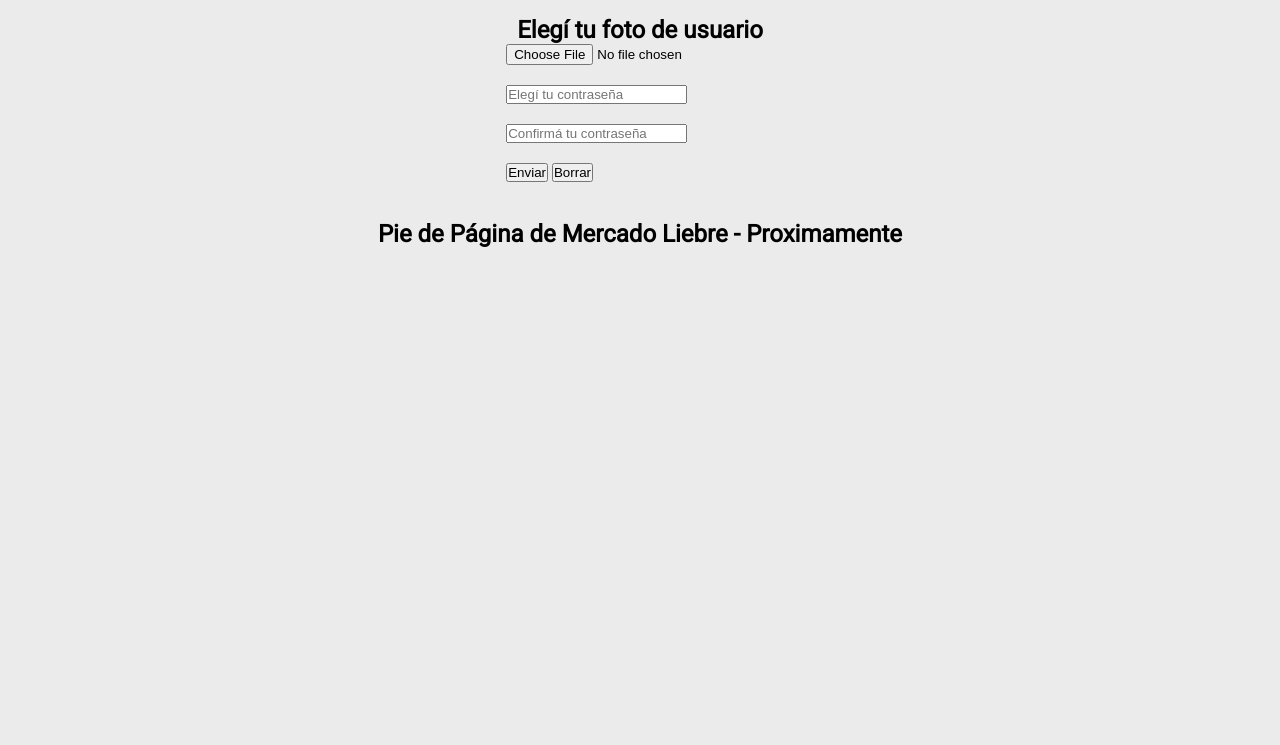
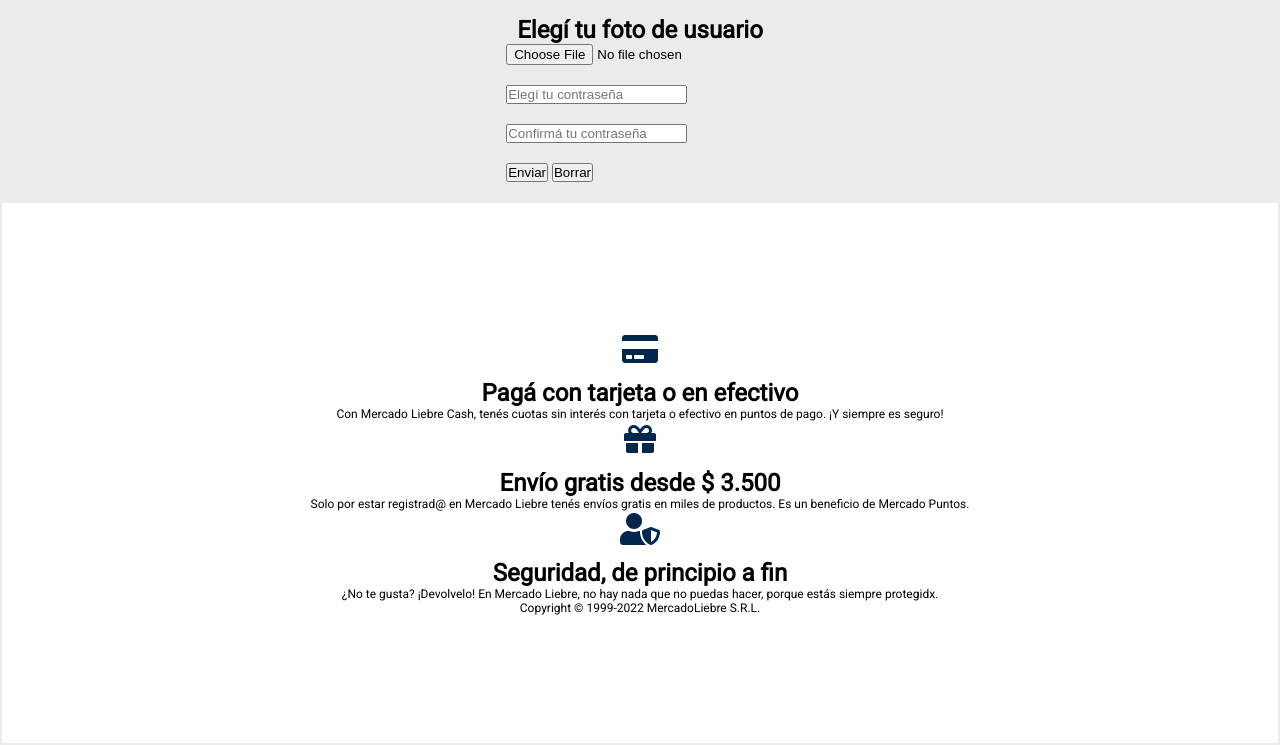
Before and after one commit to Ferchu14th/Proy_MercadoLiebre, a website: page views/register.html in a window 1280 px wide. Shown: the part 699-1444 px from the top of the page. Before the commit the page ends 966 px from the top, so only its background shows below. Drawn offline with Linux system fonts and the light colour scheme; files that its build step writes are made by us from their sources.

Commit message:
amejorefooter ahora que conseguí el tiempo al proyecto ML, gracias por el feedback recibido

```diff
--- a/public/css/styles.css
+++ b/public/css/styles.css
@@ -30,6 +30,7 @@
     font-size: 24px;
     text-align: center;
 }
+
 /*declaramos tamaño de la letra para los párrafos*/
 p {
     font-size: 12px;
@@ -239,6 +240,22 @@
     padding: 15px;
 }
 
+footer {
+    text-align: center;
+    padding: 10%;
+    background-color: white;
+    border: solid 2px #ebebeb;
+
+}
+
+.icon_footer {
+    color: #03264C;
+    font-size: 2em;
+    margin-bottom: 10px;
+    transition: color, 0.5s;
+
+}
+
 /*comentar*/
 @media (min-width: 361px) {
     main section article .description {
@@ -256,7 +273,7 @@
     flex-wrap: wrap;
 }
 
-div.box{
+div.box {
     display: flex;
     flex-wrap: wrap;
     justify-content: center;
@@ -289,6 +306,7 @@
     main section div.products article {
         width: 33%;
     }
+
     div .logo {
         width: 30%;
     }
--- a/views/register.html
+++ b/views/register.html
@@ -121,9 +121,30 @@
         </form>
     </main>
     <footer>
-        <br>
-        <h4>Pie de Página de Mercado Liebre - Proximamente</h4>
-        <br>
+        <div class="opciones_footer">
+            <section>
+                <div class="icon_footer"><i class="fas fa-credit-card"></i></div>
+                <h4>Pagá con tarjeta o en efectivo</h4>
+                <p>Con Mercado Liebre Cash, tenés cuotas sin interés con tarjeta o efectivo en puntos de pago. ¡Y
+                    siempre es seguro!</p>
+            </section>
+            <section>
+                <div class="icon_footer"><i class="fas fa-gift"></i></div>
+                <h4>Envío gratis desde $ 3.500</h4>
+                <p>Solo por estar registrad@ en Mercado Liebre tenés envíos gratis en miles de
+                    productos. Es un beneficio de Mercado Puntos.</p>
+            </section>
+            <section>
+                <div class="icon_footer"><i class="fas fa-user-shield"></i></div>
+                <h4>Seguridad, de principio a fin</h4>
+                <p>¿No te gusta? ¡Devolvelo! En Mercado Liebre, no hay nada que no puedas hacer,
+                    porque estás siempre protegidx.</p>
+            </section>
+        </div>
+        <seccion>
+            <p class="copy">Copyright © 1999-2022 MercadoLiebre S.R.L.</p>
+        </seccion>
+
     </footer>
 </body>
 
```
Also changed, not shown: views/home.html (+25 -3 lines), views/login.html (+28 -7 lines). Lines whose indentation alone changed are shown as unchanged.
